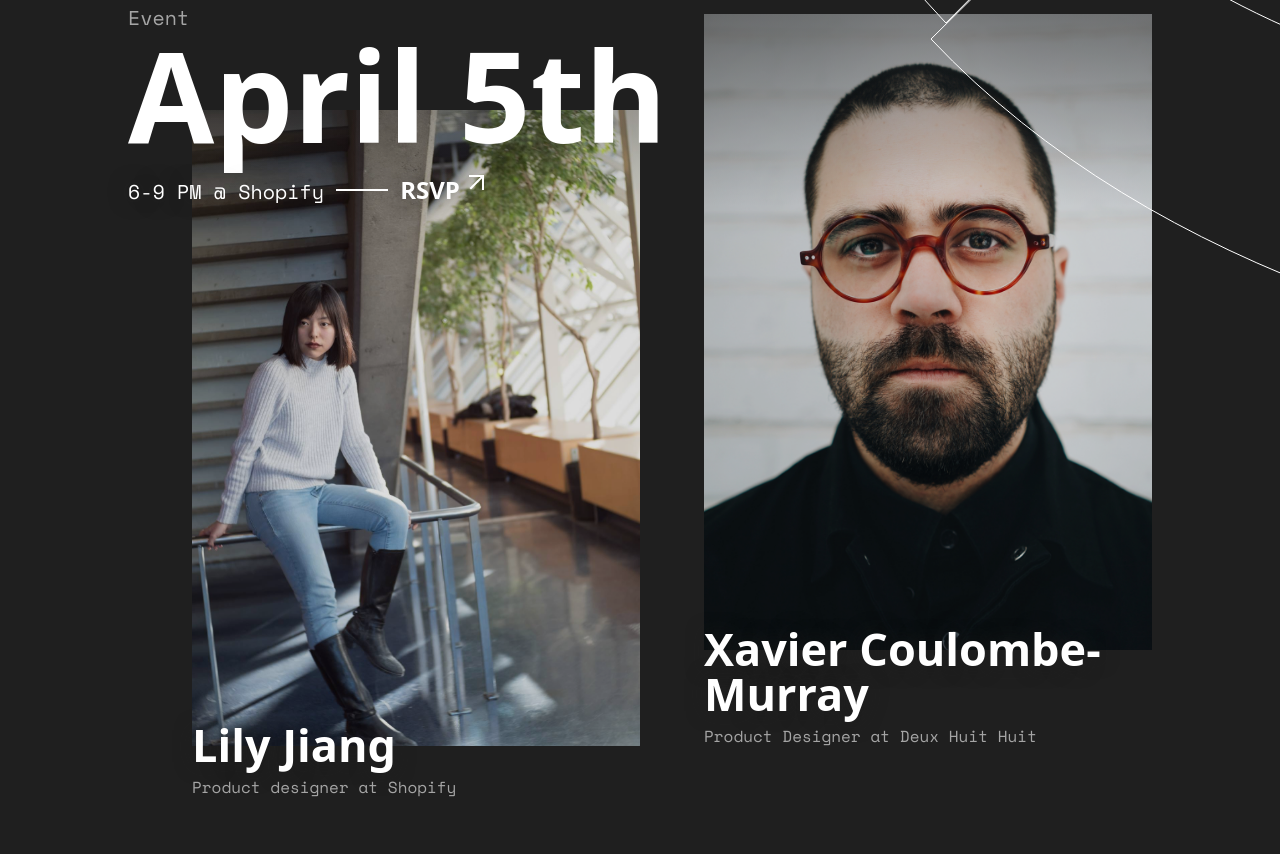
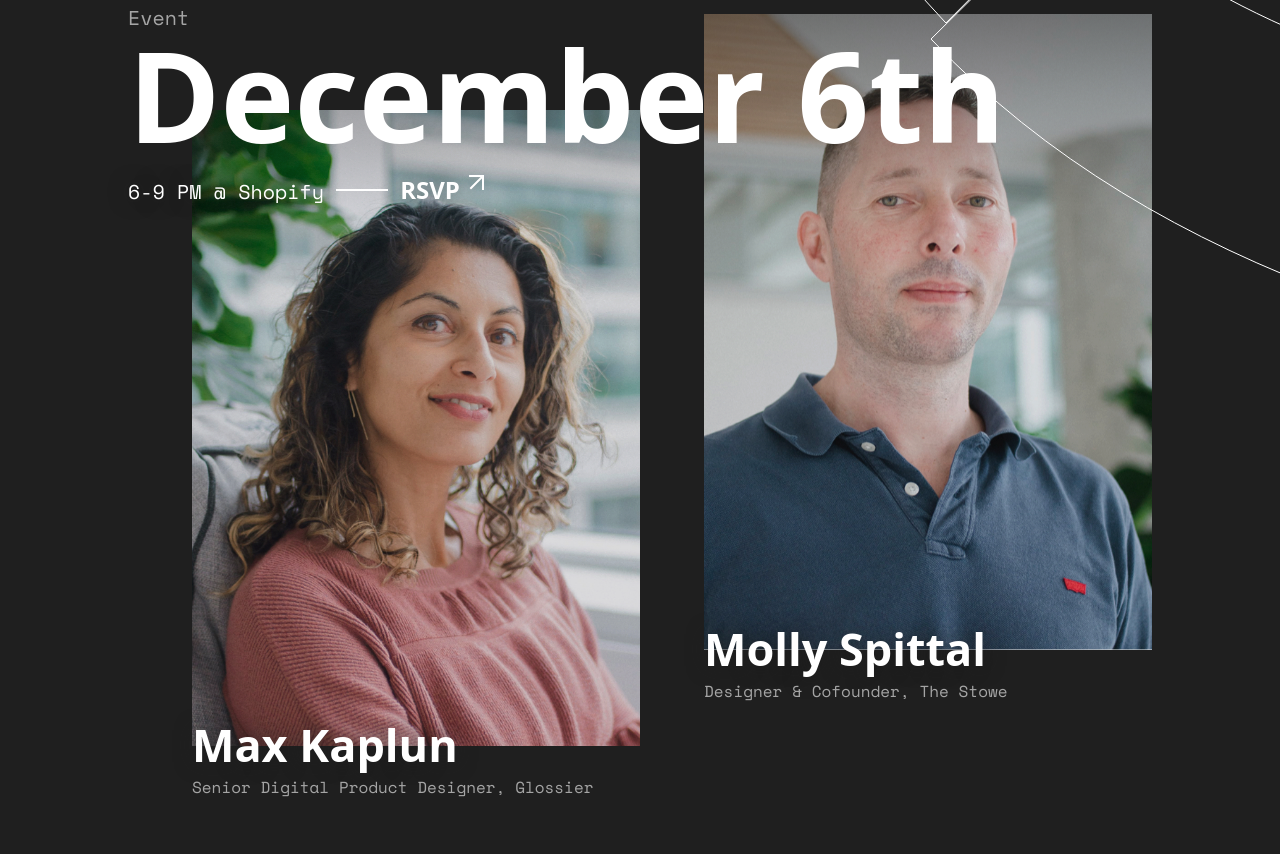
Before and after one commit to vernalkick/mtldesign.club, a Gatsby site: page / in a window 1280 px wide. Shown: the part 586-1440 px from the top of the page. Built offline with nearby package versions, Linux system fonts and the light colour scheme; Gatsby itself is replaced by a stand-in of ours.

Commit message:
Make events work

```diff
--- /dev/null
+++ b/src/data/events/2018-12-06.yaml
@@ -0,0 +1,15 @@
+date: 2018-12-06
+rsvp: https://www.eventbrite.com/e/mtl-design-club-0010-tickets-51042101299
+time: 6-9 PM
+type: Meetup
+visible: true
+location:
+  name: Shopify
+  url: https://goo.gl/maps/qvGk9XEVmWk
+speakers:
+  - name: Max Kaplun
+    title: Senior Digital Product Designer, Glossier
+    image: mandeep.jpg
+  - name: Molly Spittal
+    title: Designer & Cofounder, The Stowe
+    image: andy.jpg
--- a/src/pages/index.js
+++ b/src/pages/index.js
@@ -5,7 +5,7 @@
 import Workshop from '../components/workshop'
 import Event from '../components/event'
 import Layout from '../components/layout'
-//import moment from 'moment'
+import moment from 'moment'
 
 const IndexPage = ({ data: {allEventsYaml, allWorkshopsYaml} }) => {
   const allItems = [...allEventsYaml.edges, ...allWorkshopsYaml.edges]
@@ -17,10 +17,12 @@
     <Layout>
       {allItems.map(edge =>
           edge.node.speakers ? (
+            !moment(edge.node.date).isBefore() &&
             <Event event={edge.node} type="Event" key={edge.node}>
               <Meetup event={edge.node} />
             </Event>
           ) : (
+            !moment(edge.node.date).isBefore() &&
             <Event event={edge.node} type="Workshop" key={edge.node}>
               <Workshop workshop={edge.node} />
             </Event>
```
Lines whose indentation alone changed are shown as unchanged.
